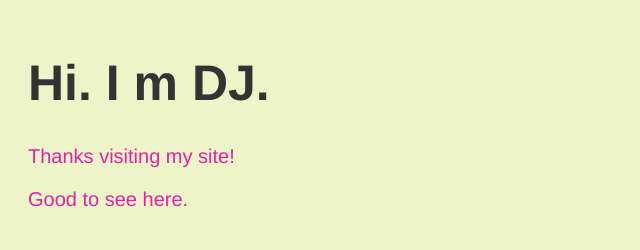
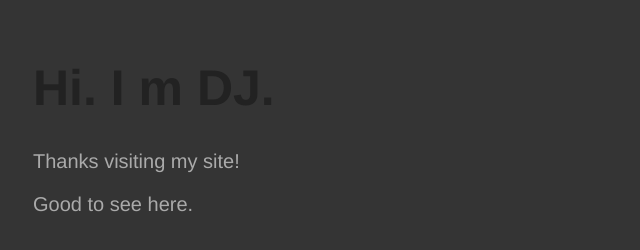
Before and after one commit to dhammapal9/dhammapal9.github.io, a plain HTML site: page index.html in a window 1280 px wide. Shown: the whole page, without its empty margins (0-640 px from the left). Drawn offline with Linux system fonts and the light colour scheme.

Commit message:
Update main.css

```diff
--- a/main.css
+++ b/main.css
@@ -1,12 +1,12 @@
 html {
-	margin: 20px;
-	background-color: #EDF5C8;
+	margin: 25px;
+	background-color: #343434;
 }
 
 body {
    font-family: "HelveticaNeue-Light", "Helvetica Neue Light", "Helvetica Neue", Helvetica, Arial, "Lucida Grande", sans-serif;
    font-weight: 300;
-   color: #333;
+   color: #222;
 }
 
 h1 {
@@ -15,5 +15,5 @@ h1 {
 
 p {
 	font-size: 20px;
-	color: #E321A9;
+	color: #aaaaaa;
 }
```
